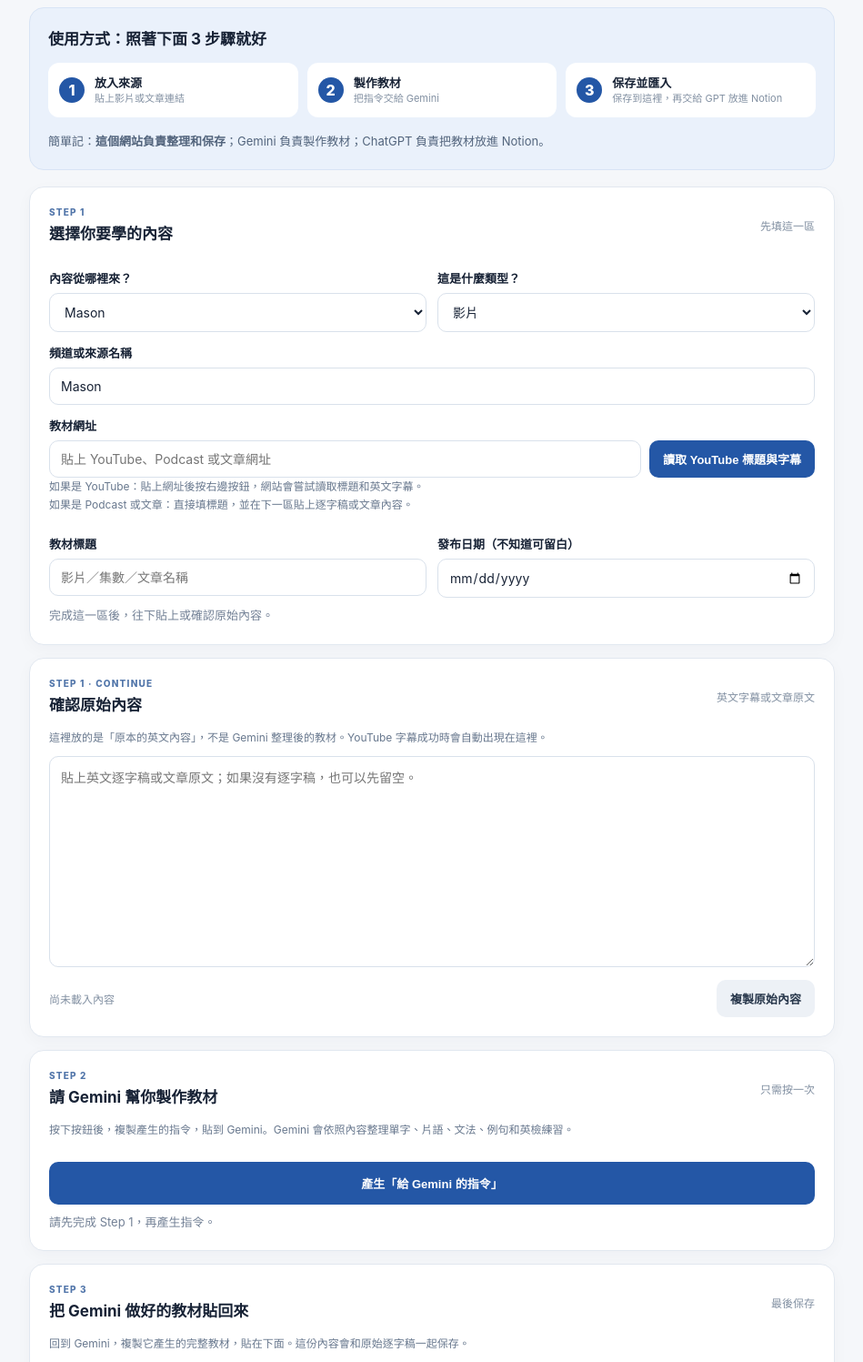
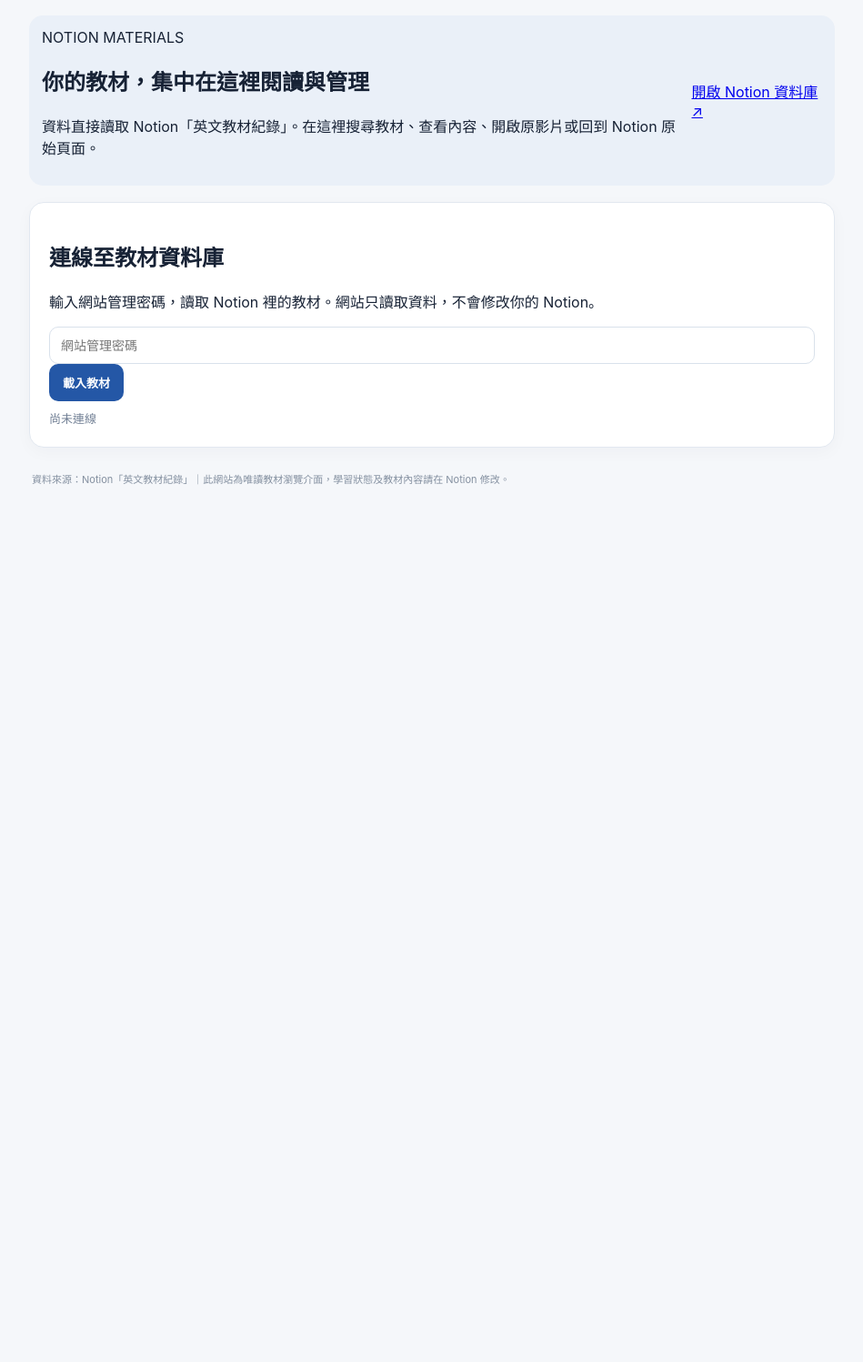
Before and after one commit to yuanting0117a/mason-learning-hub, a plain HTML site: page index.html in a window 1280 px wide. Shown: the part 151-1648 px from the top of the page at 91% size, without its empty margins (165-1114 px from the left). After the commit the page ends 800 px from the top, so only its background shows below. Drawn offline with Linux system fonts and the light colour scheme.

Commit message:
Redesign site as Notion materials library

```diff
--- a/index.html
+++ b/index.html
@@ -4,113 +4,65 @@
 <meta charset="utf-8">
 <meta name="viewport" content="width=device-width,initial-scale=1">
 <meta name="theme-color" content="#f5f7fa">
-<title>English Learning Hub</title>
-<link rel="stylesheet" href="styles.css?v=0.6.0">
+<title>英文教材庫</title>
+<link rel="stylesheet" href="styles.css?v=0.7.0">
 </head>
 <body>
 <main class="wrap">
 <header>
   <div>
-    <p class="eyebrow">PERSONAL ENGLISH LEARNING LIBRARY</p>
-    <h1>English Learning Hub</h1>
-    <p class="sub">把影片、Podcast 和文章整理成自己的英文教材</p>
+    <p class="eyebrow">PERSONAL ENGLISH MATERIALS</p>
+    <h1>英文教材庫</h1>
+    <p class="sub">直接瀏覽你 Notion 裡的英文教材與學習內容</p>
   </div>
-  <span class="tag">v0.6.0</span>
+  <span class="tag">v0.7.0</span>
 </header>
 
-<section class="welcome">
-  <h2>使用方式：照著下面 3 步驟就好</h2>
-  <div class="quicksteps">
-    <div><span>1</span><b>放入來源</b><small>貼上影片或文章連結</small></div>
-    <div><span>2</span><b>製作教材</b><small>把指令交給 Gemini</small></div>
-    <div><span>3</span><b>保存並匯入</b><small>保存到這裡，再交給 GPT 放進 Notion</small></div>
+<section class="intro">
+  <div class="intro-copy">
+    <span class="kicker">NOTION MATERIALS</span>
+    <h2>你的教材，集中在這裡閱讀與管理</h2>
+    <p>資料直接讀取 Notion「英文教材紀錄」。在這裡搜尋教材、查看內容、開啟原影片或回到 Notion 原始頁面。</p>
   </div>
-  <p>簡單記：<b>這個網站負責整理和保存</b>；Gemini 負責製作教材；ChatGPT 負責把教材放進 Notion。</p>
+  <a class="notion-link" href="https://www.notion.so/418c88fc35de814cbe2e000b30e4594d" target="_blank" rel="noopener">開啟 Notion 資料庫 ↗</a>
 </section>
 
-<section class="panel">
-  <div class="heading"><div><span class="step-label">STEP 1</span><h2>選擇你要學的內容</h2></div><small>先填這一區</small></div>
-  <div class="formgrid">
-    <div>
-      <label for="sourceType">內容從哪裡來？</label>
-      <select id="sourceType">
-        <option value="Mason">Mason</option>
-        <option value="Podcast">Podcast</option>
-        <option value="YouTube 頻道">YouTube 頻道</option>
-        <option value="TED／演講">TED／演講</option>
-        <option value="新聞／媒體">新聞／媒體</option>
-        <option value="線上課程">線上課程</option>
-        <option value="其他">其他</option>
-      </select>
-    </div>
-    <div>
-      <label for="contentType">這是什麼類型？</label>
-      <select id="contentType">
-        <option value="影片">影片</option>
-        <option value="Podcast">Podcast</option>
-        <option value="文章">文章</option>
-        <option value="其他">其他</option>
-      </select>
-    </div>
+<section class="auth panel">
+  <div class="auth-copy">
+    <h2>連線至教材資料庫</h2>
+    <p>輸入網站管理密碼，讀取 Notion 裡的教材。網站只讀取資料，不會修改你的 Notion。</p>
   </div>
-  <label for="sourceName">頻道或來源名稱</label>
-  <input id="sourceName" list="sourceSuggestions" value="Mason" placeholder="例如：Mason、VibeEnglish、BBC Learning English">
-  <datalist id="sourceSuggestions">
-    <option value="Mason"></option><option value="BBC Learning English"></option><option value="VOA Learning English"></option><option value="TED Talks"></option><option value="TED-Ed"></option><option value="Luke's English Podcast"></option><option value="6 Minute English"></option><option value="The English We Speak"></option><option value="All Ears English"></option><option value="The Daily"></option><option value="VibeEnglish"></option>
-  </datalist>
-  <label for="url">教材網址</label>
-  <div class="urlrow">
-    <input id="url" type="url" placeholder="貼上 YouTube、Podcast 或文章網址">
-    <button id="fetch" class="primary">讀取 YouTube 標題與字幕</button>
+  <div class="auth-controls">
+    <input id="appPassword" type="password" autocomplete="current-password" placeholder="網站管理密碼">
+    <button id="connect" class="primary">載入教材</button>
   </div>
-  <p class="tip">如果是 YouTube：貼上網址後按右邊按鈕，網站會嘗試讀取標題和英文字幕。<br>如果是 Podcast 或文章：直接填標題，並在下一區貼上逐字稿或文章內容。</p>
-  <div class="formgrid">
-    <div><label for="title">教材標題</label><input id="title" placeholder="影片／集數／文章名稱"></div>
-    <div><label for="published">發布日期（不知道可留白）</label><input id="published" type="date"></div>
-  </div>
-  <p id="status" class="status">完成這一區後，往下貼上或確認原始內容。</p>
+  <p id="status" class="status">尚未連線</p>
 </section>
 
-<section class="panel">
-  <div class="heading"><div><span class="step-label">STEP 1 · CONTINUE</span><h2>確認原始內容</h2></div><small>英文字幕或文章原文</small></div>
-  <p class="tip">這裡放的是「原本的英文內容」，不是 Gemini 整理後的教材。YouTube 字幕成功時會自動出現在這裡。</p>
-  <textarea id="transcript" rows="9" placeholder="貼上英文逐字稿或文章原文；如果沒有逐字稿，也可以先留空。"></textarea>
-  <div class="actions"><small id="captionInfo">尚未載入內容</small><button id="copyTranscript" class="light">複製原始內容</button></div>
+<section id="libraryArea" class="hidden">
+  <section class="stats" id="stats"></section>
+  <section class="panel filters">
+    <div class="filter-head">
+      <div><span class="kicker">FIND MATERIALS</span><h2>搜尋與篩選</h2></div>
+      <button id="refresh" class="light">重新整理</button>
+    </div>
+    <div class="filter-grid">
+      <div class="search-wrap"><label for="search">搜尋教材名稱或內容</label><input id="search" type="search" placeholder="輸入關鍵字"></div>
+      <div><label for="channelFilter">頻道</label><select id="channelFilter"><option value="">全部頻道</option></select></div>
+      <div><label for="categoryFilter">分類</label><select id="categoryFilter"><option value="">全部分類</option></select></div>
+      <div><label for="statusFilter">學習狀態</label><select id="statusFilter"><option value="">全部狀態</option><option>待學習</option><option>進行中</option><option>完成</option></select></div>
+      <div><label for="contentFilter">內容狀態</label><select id="contentFilter"><option value="">全部內容狀態</option><option>有內容</option><option>部分內容</option><option>沒內容</option></select></div>
+    </div>
+    <p id="resultCount" class="result-count"></p>
+  </section>
+  <section class="materials">
+    <div class="materials-heading"><h2>教材清單</h2><span id="sortLabel">依學習日期排序</span></div>
+    <div id="library" class="library"><p class="empty">正在讀取教材……</p></div>
+  </section>
 </section>
 
-<section class="panel">
-  <div class="heading"><div><span class="step-label">STEP 2</span><h2>請 Gemini 幫你製作教材</h2></div><small>只需按一次</small></div>
-  <p class="tip">按下按鈕後，複製產生的指令，貼到 Gemini。Gemini 會依照內容整理單字、片語、文法、例句和英檢練習。</p>
-  <button id="makePrompt" class="primary full">產生「給 Gemini 的指令」</button>
-  <p id="promptStatus" class="status">請先完成 Step 1，再產生指令。</p>
-  <div id="promptBox" class="hidden">
-    <label for="prompt">這段文字要貼到 Gemini</label>
-    <textarea id="prompt" rows="13" readonly></textarea>
-    <div class="actions"><small>複製後，開啟 Gemini 並貼上。</small><button id="copyPrompt" class="primary">複製 Gemini 指令</button></div>
-  </div>
-</section>
-
-<section class="panel">
-  <div class="heading"><div><span class="step-label">STEP 3</span><h2>把 Gemini 做好的教材貼回來</h2></div><small>最後保存</small></div>
-  <p class="tip">回到 Gemini，複製它產生的完整教材，貼在下面。這份內容會和原始逐字稿一起保存。</p>
-  <label for="analysis">Gemini 整理好的完整教材</label>
-  <textarea id="analysis" rows="10" placeholder="把 Gemini 的完整回答貼在這裡，包含單字、片語、文法、例句和練習。"></textarea>
-  <label for="appPassword">網站管理密碼</label>
-  <input id="appPassword" type="password" autocomplete="current-password" placeholder="輸入管理密碼，才能保存及查看教材紀錄">
-  <button id="save" class="primary full">保存這份教材</button>
-  <p id="saveStatus" class="status">保存後，教材會出現在下方「教材紀錄」。</p>
-</section>
-
-<section class="panel">
-  <div class="heading"><div><span class="step-label">MY LIBRARY</span><h2>已保存的教材</h2></div><button id="refresh" class="light">重新整理</button></div>
-  <p class="tip">教材保存後會出現在這裡。若要放進 Notion，請照每筆教材卡片中的「交給 GPT 匯入」說明操作。</p>
-  <div id="library" class="library"><p class="empty">先輸入管理密碼，再按「重新整理」查看教材。</p></div>
-</section>
-
-<footer>
-  本網站不會自動把教材寫進 Notion。正確流程是：網站保存 → 在教材紀錄複製 GPT 指令 → 貼給 ChatGPT → GPT 匯入 Notion → 把 Notion 頁面連結貼回來標記完成。
-</footer>
+<footer>資料來源：Notion「英文教材紀錄」｜此網站為唯讀教材瀏覽介面，學習狀態及教材內容請在 Notion 修改。</footer>
 </main>
-<script src="app.js?v=0.6.0"></script>
+<script src="app.js?v=0.7.0"></script>
 </body>
 </html>
```
